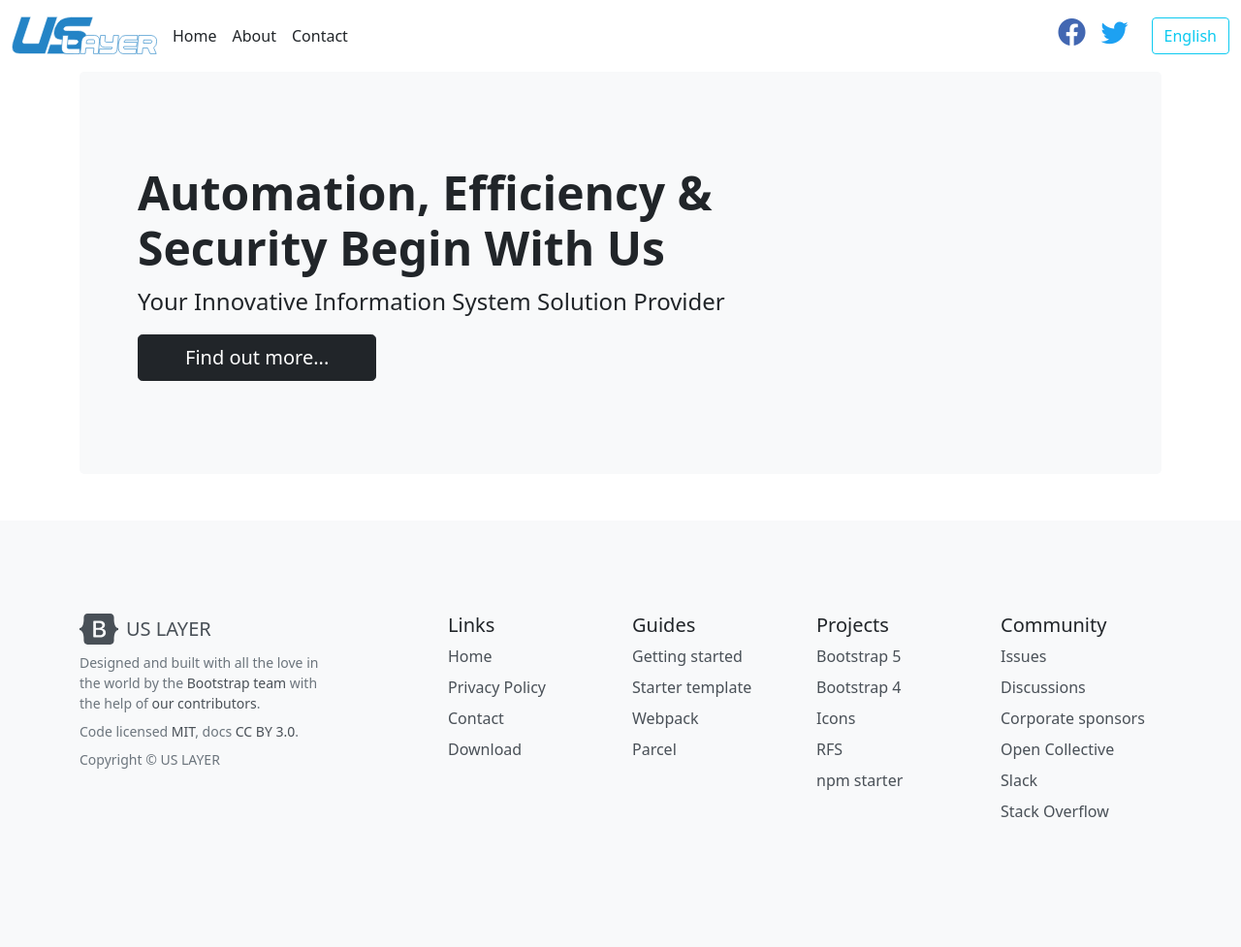
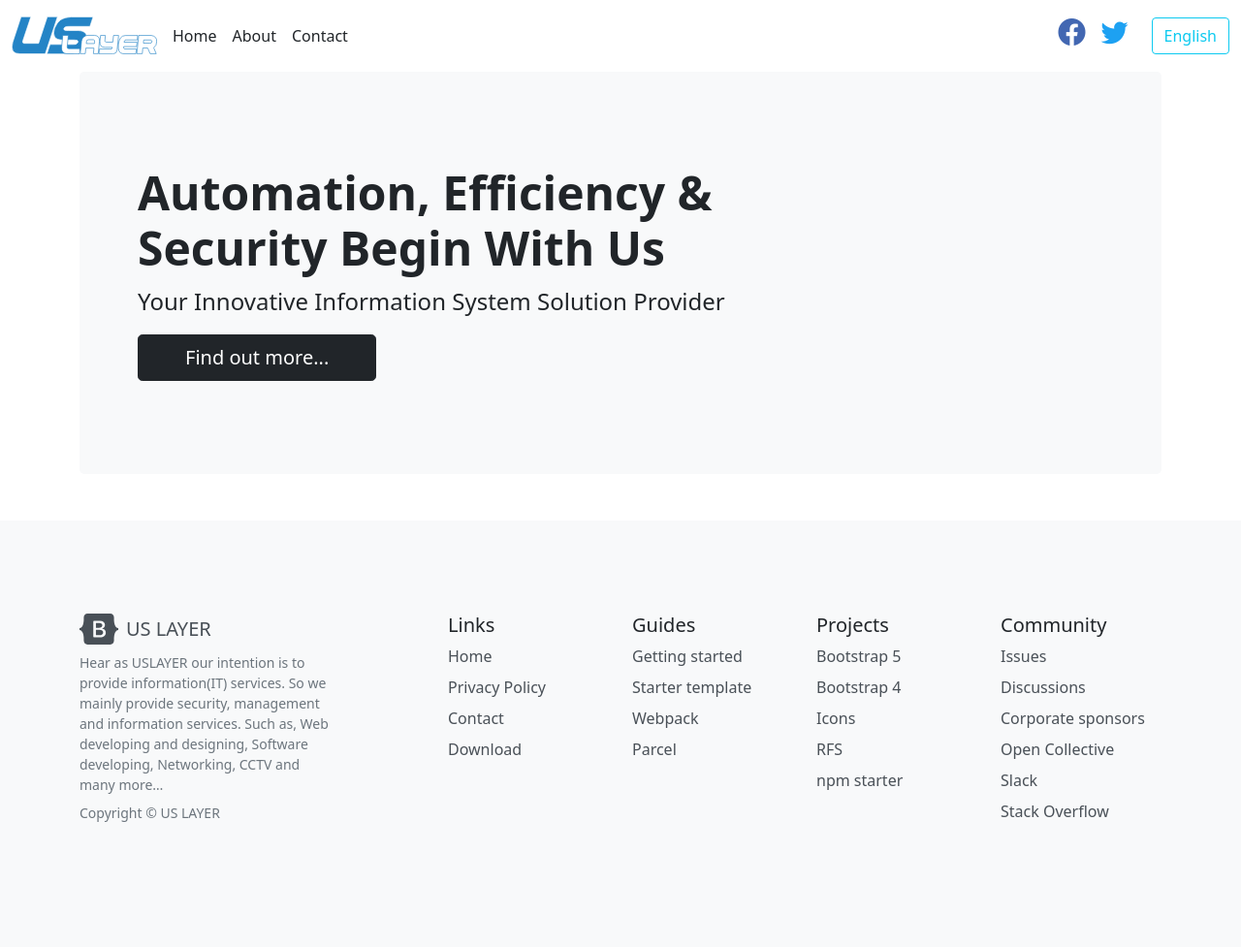
Before and after one commit to uslayer/uslayer.github.io, a Jekyll site: the page built from index.html, in a window 1280 px wide. Shown: the whole page at 97% size. Built offline with Jekyll 4.4.1, drawn with Linux system fonts in a browser that asks for light colours; the list of posts is cut into pages by our own code.

Commit message:
Update footer.html

```diff
--- a/_includes/footer.html
+++ b/_includes/footer.html
@@ -35,8 +35,7 @@
           <span class="fs-5">US LAYER</span>
         </a>
         <ul class="list-unstyled small text-muted">
-          <li class="mb-2">Designed and built with all the love in the world by the <a href="/docs/5.0/about/team/">Bootstrap team</a> with the help of <a href="https://github.com/twbs/bootstrap/graphs/contributors">our contributors</a>.</li>
-          <li class="mb-2">Code licensed <a href="https://github.com/twbs/bootstrap/blob/main/LICENSE" target="_blank" rel="license noopener">MIT</a>, docs <a href="https://creativecommons.org/licenses/by/3.0/" target="_blank" rel="license noopener">CC BY 3.0</a>.</li>
+          <li class="mb-2">Hear as USLAYER our intention is to provide information(IT) services. So we mainly provide security, management and information services. Such as, <a>Web developing and designing,</a> <a>Software developing,</a> Networking, <a>CCTV</a> and many more…</li>
           <li class="mb-2">Copyright © US LAYER</li>
         </ul>
       </div>
```
